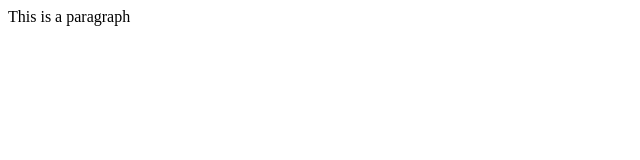
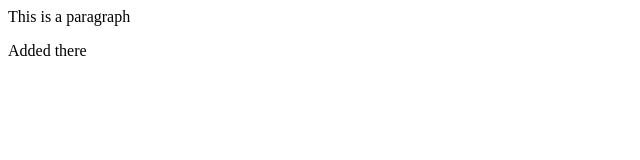
Before and after one commit to Mileslemi/test, a plain HTML site: page index.html in a window 1280 px wide. Shown: the full height of the page, 0-640 px from the left. Drawn offline with Linux system fonts and the light colour scheme.

Commit message:
Added there

```diff
--- a/index.html
+++ b/index.html
@@ -1 +1,2 @@
 <p>This is a paragraph</p>
+<p>Added there</p>
```
